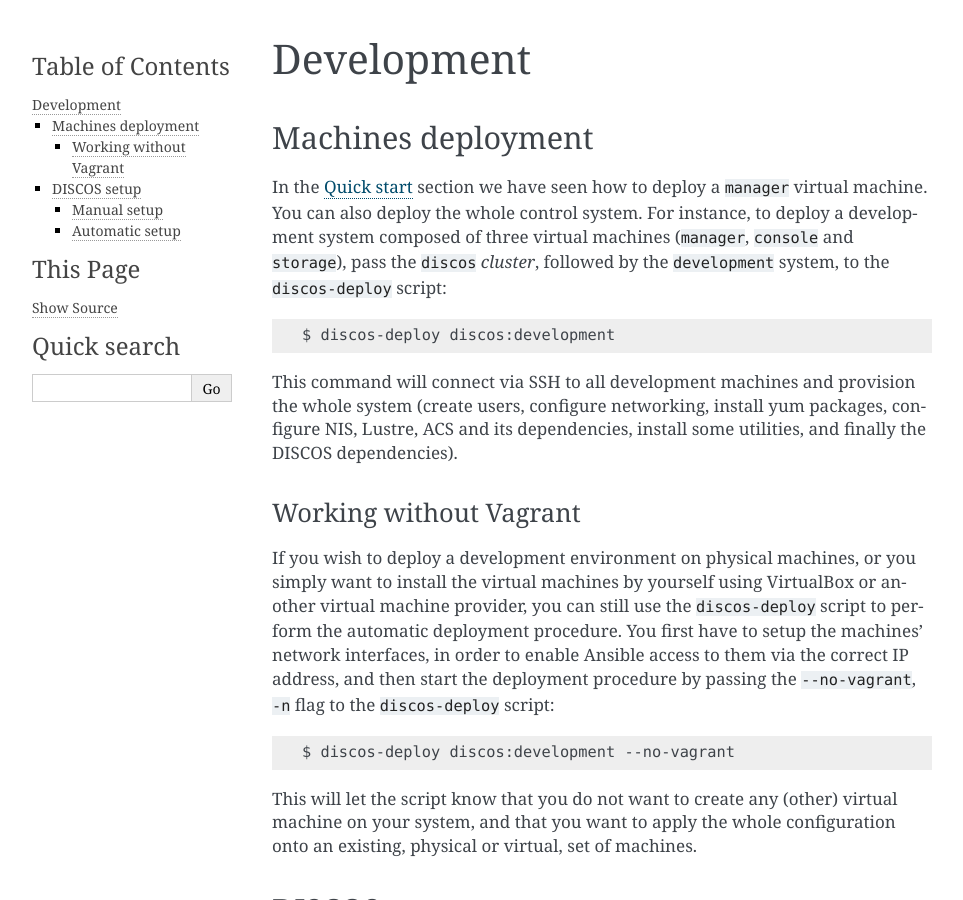
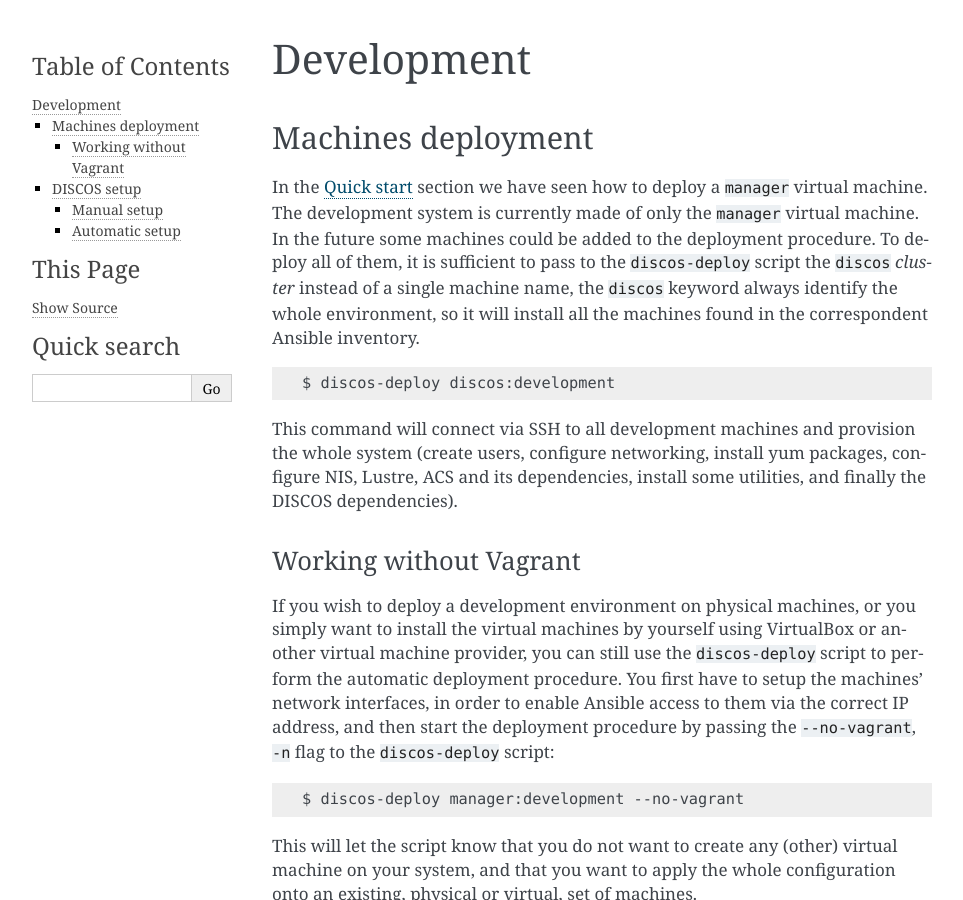
Before and after one commit to marco-buttu/discos-deployment, a Sphinx documentation site: the page built from doc/development.rst, in a window 1280 px wide and 900 px high. Shown: the whole window, without its empty margins (148-1111 px from the left). Built offline with Sphinx 7.4.7, drawn with Linux system fonts in a browser that asks for light colours.

Commit message:
Fix #297, updated documentation to reflect latest modifications.

```diff
--- a/doc/development.rst
+++ b/doc/development.rst
@@ -7,10 +7,13 @@ Development
 Machines deployment
 ===================
 In the :ref:`deploy_quickstart` section we have seen how to deploy a
-``manager`` virtual machine. You can also deploy the whole control system.
-For instance, to deploy a development system composed of three virtual machines
-(``manager``, ``console`` and ``storage``), pass the ``discos`` *cluster*,
-followed by the ``development`` system, to the ``discos-deploy`` script:
+``manager`` virtual machine. The development system is currently made
+of only the ``manager`` virtual machine. In the future some machines could
+be added to the deployment procedure. To deploy all of them, it is sufficient
+to pass to the ``discos-deploy`` script the ``discos`` *cluster* instead of
+a single machine name, the ``discos`` keyword always identify the whole
+environment, so it will install all the machines found in the correspondent
+Ansible inventory.
 
 .. code-block:: shell
 
@@ -34,7 +37,7 @@ the correct IP address, and then start the deployment procedure by passing the
 
 .. code-block:: shell
 
-   $ discos-deploy discos:development --no-vagrant
+   $ discos-deploy manager:development --no-vagrant
 
 This will let the script know that you do not want to create any (other)
 virtual machine on your system, and that you want to apply the whole
```
Also changed, not shown: doc/quickstart.rst (+4 -5 lines).
